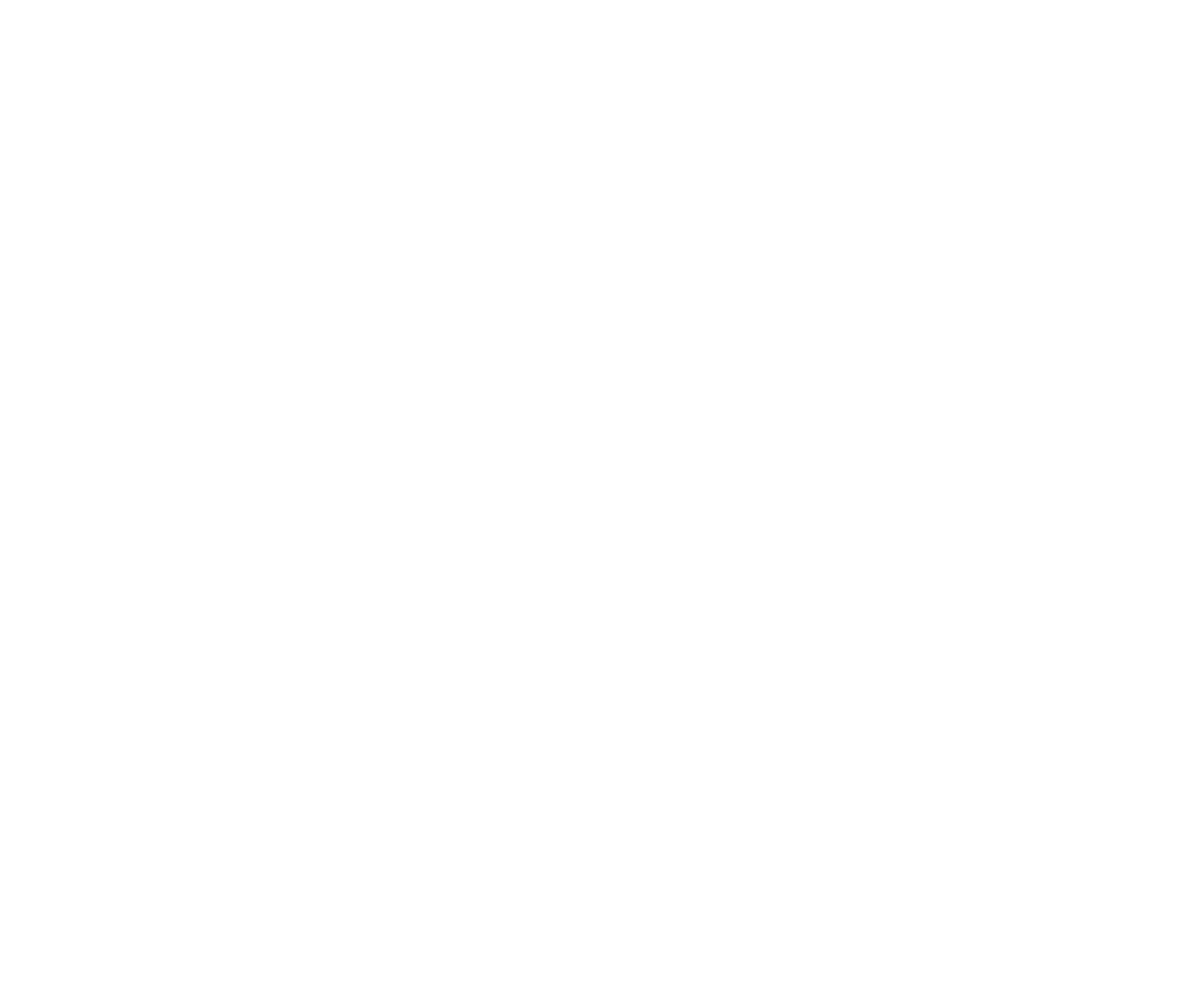
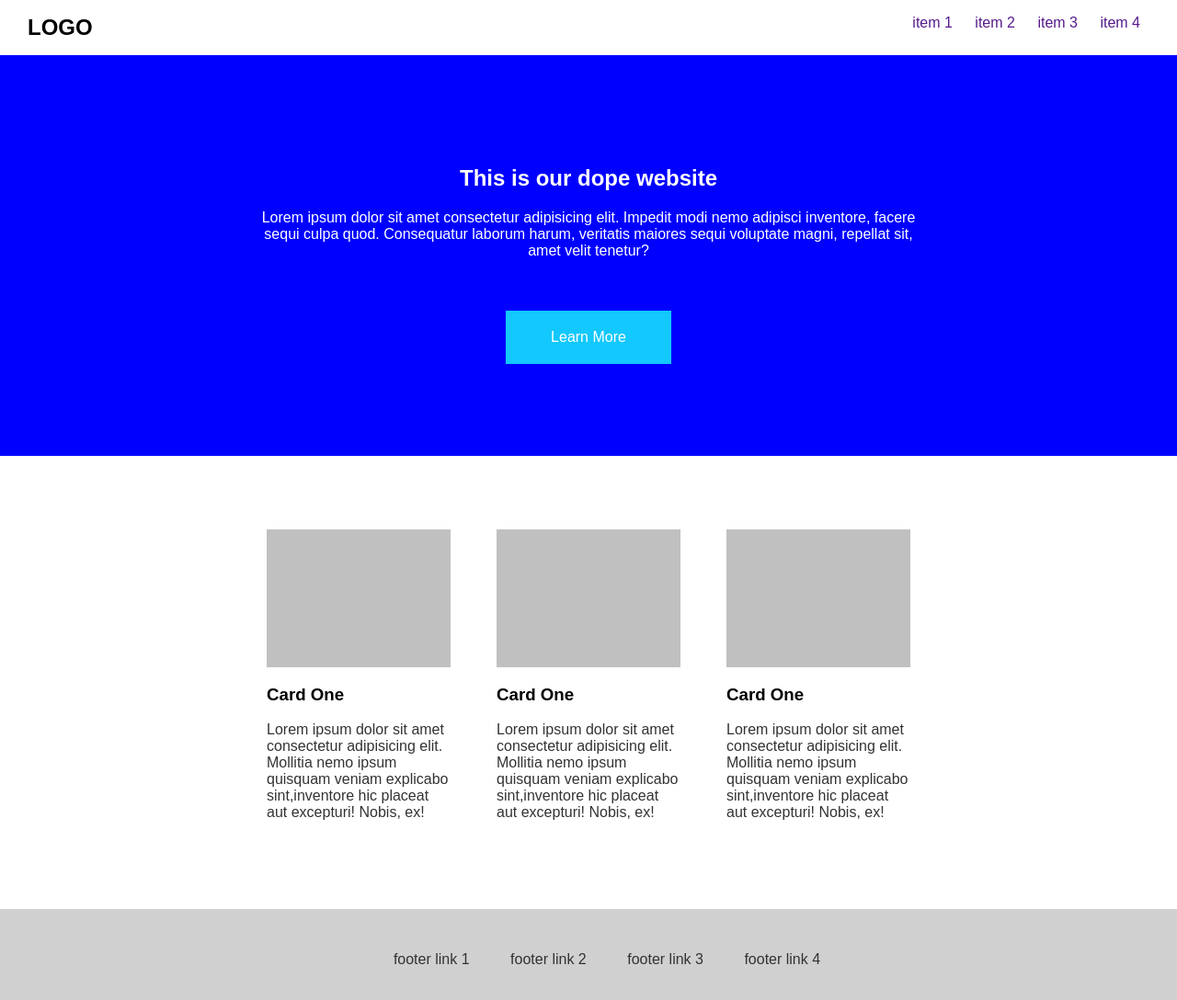
Before and after one commit to CodersofColor/HTML-CSS-For-Rookies, a plain HTML site: page src/5-Layout/FINISHED/index.html in a window 1280 px wide. Shown: the whole page at 92% size. Before the commit the page ends 800 px from the top, so only its background shows below. Drawn offline with Linux system fonts and the light colour scheme.

Commit message:
update to simple layout

```diff
--- a/src/5-Layout/FINISHED/index.html
+++ b/src/5-Layout/FINISHED/index.html
@@ -4,23 +4,60 @@
   <meta charset="UTF-8">
   <meta name="viewport" content="width=device-width, initial-scale=1.0">
   <title>Simple Layout</title>
+  <link rel="stylesheet" href="./style.css" />
 </head>
 <body>
-  <header>
+  <header class="header-main">
     <div class="header-inner">
-
+      <nav class="nav-main">
+        <h1 class="logo">Logo</h1>
+        <ul>
+          <li><a href="">item 1</a></li>
+          <li><a href="">item 2</a></li>
+          <li><a href="">item 3</a></li>
+          <li><a href="">item 4</a></li>
+        </ul>
+      </nav>
     </div>
   </header>
 
-  <section>
+  <section class="content-wrap">
+    <div class="banner-wrap">
+      <div class="banner-inner">
+        <h2>This is our dope website</h2>
+        <p>Lorem ipsum dolor sit amet consectetur adipisicing elit. Impedit modi nemo adipisci inventore, facere sequi culpa quod. Consequatur laborum harum, veritatis maiores sequi voluptate magni, repellat sit, amet velit tenetur?</p>
+        <button class="btn-primary">Learn More</button>
+      </div>
+    </div>
     <div class="content">
-
+      <div class="content-inner">
+        <div class="card">
+          <span class="imgplaceholder"></span>
+          <h3>Card One</h3>
+          <p>Lorem ipsum dolor sit amet consectetur adipisicing elit. Mollitia nemo ipsum quisquam veniam explicabo sint,inventore hic placeat aut excepturi! Nobis, ex!</p>
+        </div>
+        <div class="card">
+          <span class="imgplaceholder"></span>
+          <h3>Card One</h3>
+          <p>Lorem ipsum dolor sit amet consectetur adipisicing elit. Mollitia nemo ipsum quisquam veniam explicabo sint,inventore hic placeat aut excepturi! Nobis, ex!</p>
+        </div>
+        <div class="card">
+          <span class="imgplaceholder"></span>
+          <h3>Card One</h3>
+          <p>Lorem ipsum dolor sit amet consectetur adipisicing elit. Mollitia nemo ipsum quisquam veniam explicabo sint,inventore hic placeat aut excepturi! Nobis, ex!</p>
+        </div>
+      </div>
     </div>
   </section>
 
-  <footer>
+  <footer class="footer-main">
     <div class="footer-inner">
-
+        <ul class="footer-list">
+          <li><a href="">footer link 1</a></li>
+          <li><a href="">footer link 2</a></li>
+          <li><a href="">footer link 3</a></li>
+          <li><a href="">footer link 4</a></li>
+        </ul>
     </div>
   </footer>
 
--- a/src/5-Layout/FINISHED/style.css
+++ b/src/5-Layout/FINISHED/style.css
@@ -0,0 +1,126 @@
+/* GENERAL STYLES */
+*{
+  box-sizing: border-box;
+}
+body{
+  margin:0;
+  padding:0;
+  font-size:100%;
+  font-family: arial;
+}
+
+
+/* HEADER STYLES */
+.header-main{
+  margin:0;
+  padding:0;
+  background:white;
+}
+
+.nav-main{
+  height:60px;
+  padding:0 30px;
+  max-height:60px;
+}
+.nav-main .logo{
+  float:left;
+  height:60px;
+  line-height: 60px;
+  margin:0;
+  text-transform: uppercase;
+}
+.nav-main ul {
+  float:right;
+  list-style:none;
+}
+.nav-main ul li{
+  display:inline-block;
+}
+.nav-main ul li a {
+  display:block;
+  padding:0 10px;
+  text-decoration: none;
+}
+
+/* BANNER STYLES */
+.banner-wrap{
+  padding:100px 0;
+  background:blue;
+}
+
+.banner-inner{
+  max-width:800px;
+  margin:0 auto;
+  padding:100;
+  text-align:center;
+  color:white;
+}
+
+.banner-inner p {
+  padding:0 30px;
+}
+.btn-primary{
+  width:180px;
+  margin:40px 0 0;
+  padding:20px 40px;
+  outline:none;
+  border:none;
+  font-size:16px;
+  background-color:#12c8fc;
+  color:white;
+  transition: background .2s ease-in-out;
+  cursor: pointer;
+}
+
+.btn-primary:hover{
+  background-color:green;
+}
+
+
+/* CONTENT STYLES */
+.content-inner{
+  display:flex;
+  justify-content: space-evenly;
+  margin:0 auto;
+  padding:80px 0;
+  max-width:800px;
+
+}
+.card {
+  max-width:200px;
+}
+.card p {
+  color:#333;
+}
+.imgplaceholder{
+  display:block;
+  width:100%;
+  height:150px;
+  background:#c0c0c0;
+}
+/* FOOTER MAIN */
+.footer-main{
+  padding:30px 0;
+  background:#d0d0d0;
+}
+.footer-inner{
+  max-width:800px;
+  margin:0 auto;
+}
+
+.footer-list{
+  text-align:center;
+  list-style: none;
+}
+.footer-list li {
+  display:inline-block;
+}
+.footer-list li a {
+  display:block;
+  padding:0 20px;
+  color:#333;
+  text-decoration: none;
+}
+.footer-list li a:hover{
+  text-decoration: underline;
+}
```
Also changed, not shown: src/0-Intro/boxmodel.html (+1 -0 lines), src/5-Layout/_sandbox/index.html (added, +12 -0 lines), src/5-Layout/_sandbox/sandbox.css (added).
